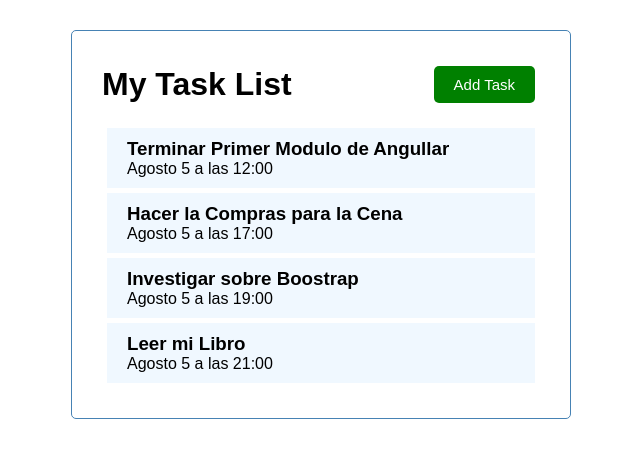
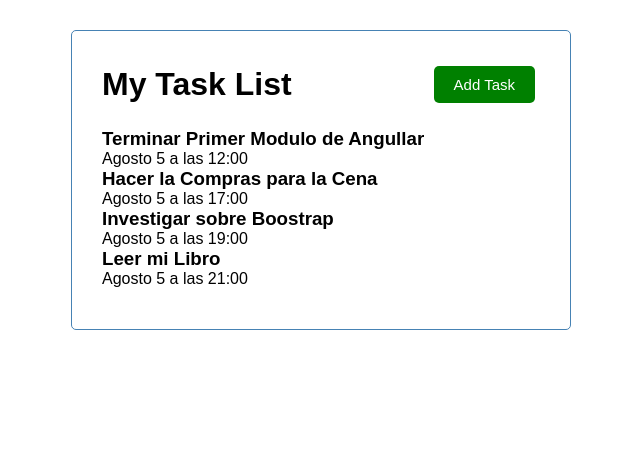
Before and after one commit to RRTT-1205/Task-list, an Angular app: page / in a window 1280 px wide. Shown: the top 458 px of the page, without its empty margins (319-959 px from the left). Built offline with nearby package versions, Linux system fonts and the light colour scheme.

Commit message:
antes de fortawesome/angula

```diff
--- a/package.json
+++ b/package.json
@@ -18,11 +18,6 @@
     "@angular/platform-browser": "~13.3.0",
     "@angular/platform-browser-dynamic": "~13.3.0",
     "@angular/router": "~13.3.0",
-    "@fortawesome/angular-fontawesome": "~0.10.2",
-    "@fortawesome/fontawesome-svg-core": "^6.1.0",
-    "@fortawesome/free-brands-svg-icons": "^6.1.0",
-    "@fortawesome/free-regular-svg-icons": "^6.1.0",
-    "@fortawesome/free-solid-svg-icons": "^6.1.0",
     "rxjs": "~7.5.0",
     "tslib": "^2.3.0",
     "zone.js": "~0.11.4"
--- a/src/app/app.module.ts
+++ b/src/app/app.module.ts
@@ -6,7 +6,7 @@ import { HeaderComponent } from './components/header/header.component';
 import { ButtonComponent } from './components/button/button.component';
 import { TasksComponent } from './components/tasks/tasks.component';
 import { TasksItemComponent } from './components/tasks-item/tasks-item.component';
-import { FontAwesomeModule } from '@fortawesome/angular-fontawesome';
+
 
 @NgModule({
   declarations: [
@@ -17,8 +17,8 @@ import { FontAwesomeModule } from '@fortawesome/angular-fontawesome';
     TasksItemComponent
   ],
   imports: [
-    BrowserModule,
-    FontAwesomeModule
+    BrowserModule
+
   ],
   providers: [],
   bootstrap: [AppComponent]
--- a/src/app/components/tasks-item/tasks-item.component.html
+++ b/src/app/components/tasks-item/tasks-item.component.html
@@ -1,4 +1,4 @@
-<div class="task">
+<div class="ask">
   <h3>
     {{task.text}}
 
--- a/src/app/components/tasks-item/tasks-item.component.ts
+++ b/src/app/components/tasks-item/tasks-item.component.ts
@@ -1,5 +1,5 @@
 import { Component, OnInit, Input} from '@angular/core';
-import {Task} from '../../task';
+import {Task} from '../../Task';
 import {TASKS} from '../../mock-tasks';
 
 @Component({
```
